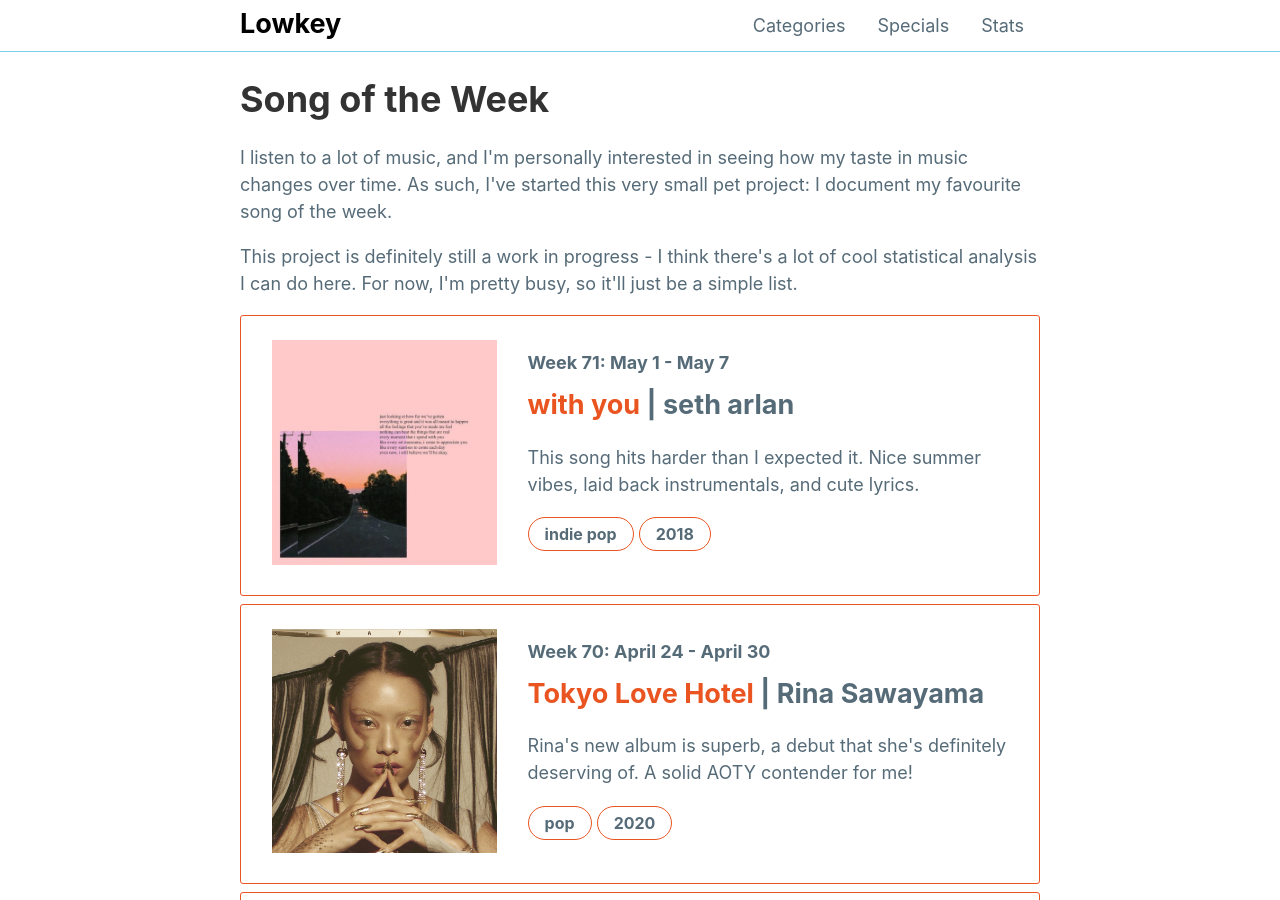
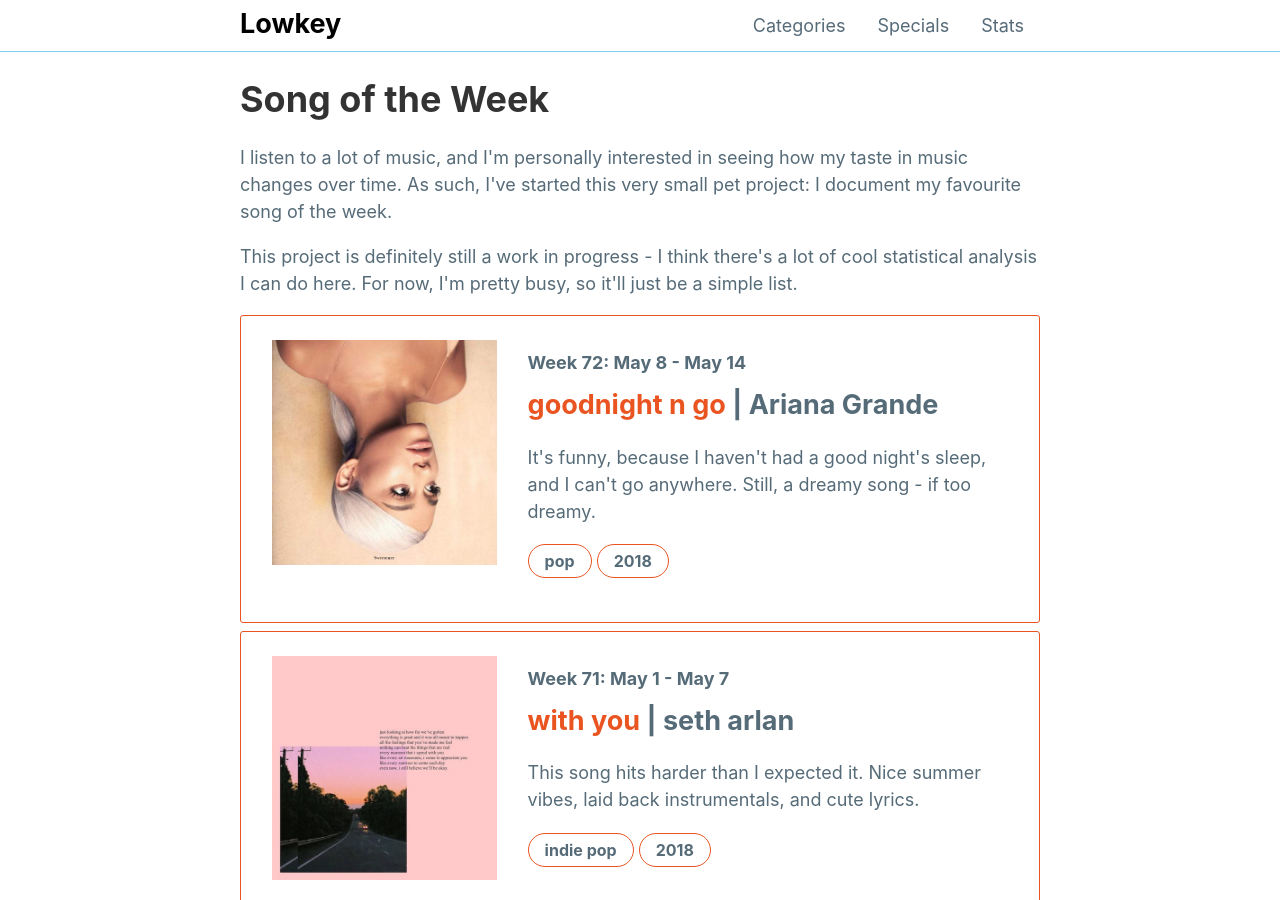
Before and after one commit to mattxwang/lowkey, a Jekyll site: the page built from _stats/song-of-the-week.html, in a window 1280 px wide and 900 px high. Built offline with Jekyll 4.4.1, drawn with Linux system fonts in a browser that asks for light colours; comment, search, counter and statistics services are not loaded.

Commit message:
goodnight n go

```diff
--- a/_data/sotw.yml
+++ b/_data/sotw.yml
@@ -708,3 +708,13 @@ week71:
   year: 2018
   blurb: >
     This song hits harder than I expected it. Nice summer vibes, laid back instrumentals, and cute lyrics.
+week72:
+  week: "Week 72: May 8 - May 14"
+  title: "goodnight n go"
+  artist: "Ariana Grande"
+  album: "Sweetener"
+  album_art: "sweetener.jpg"
+  genre: "pop"
+  year: 2018
+  blurb: >
+    It's funny, because I haven't had a good night's sleep, and I can't go anywhere. Still, a dreamy song - if too dreamy.
```
Also changed, not shown: img/albums/sweetener.jpg (added).
